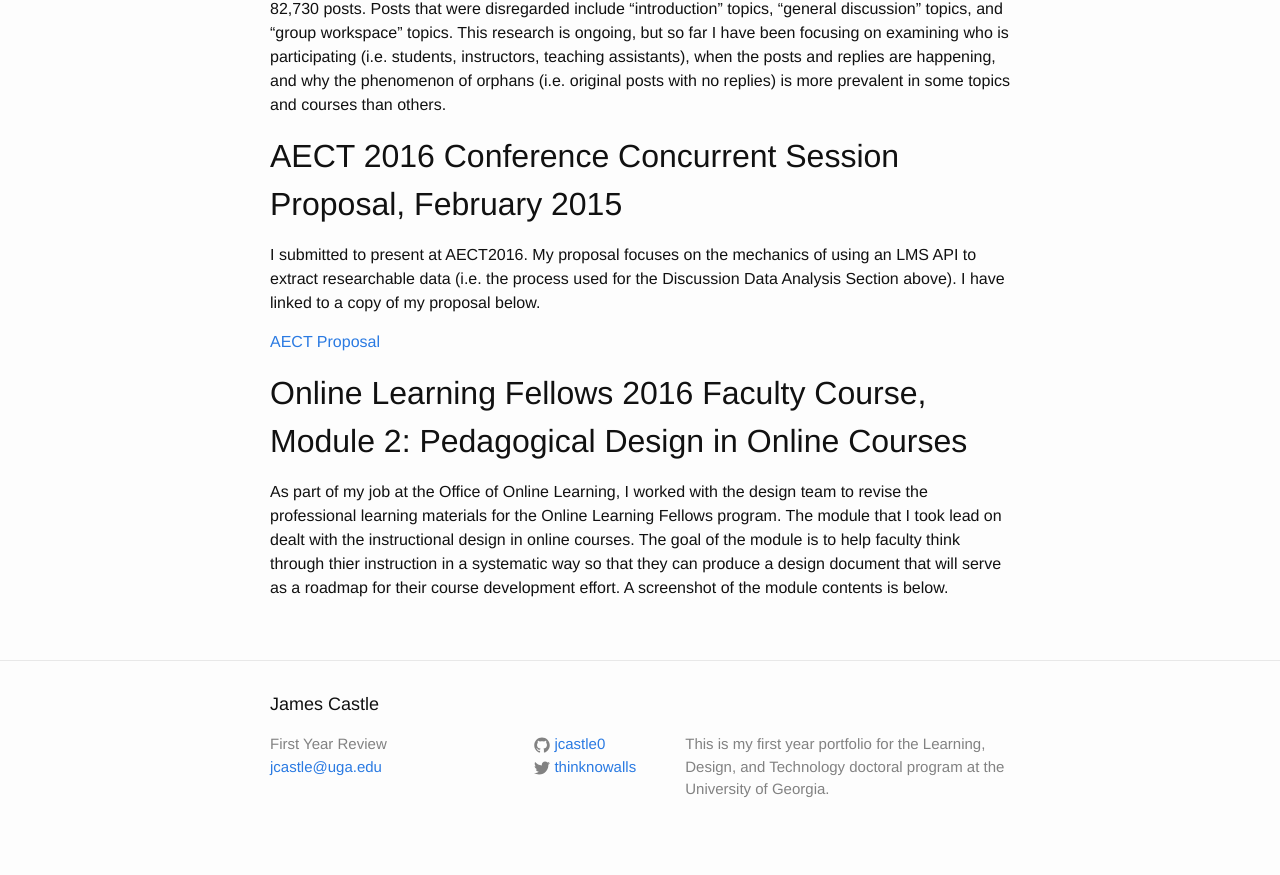
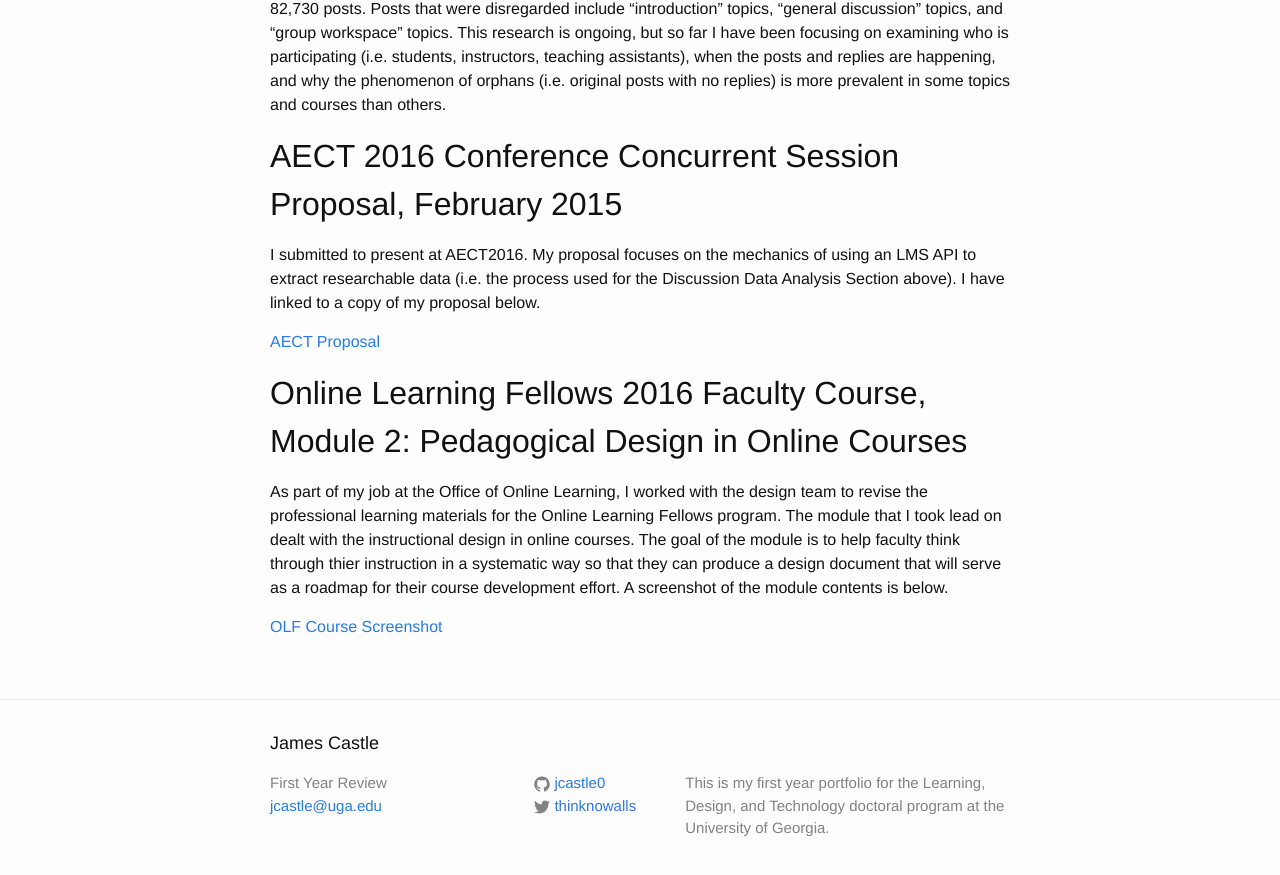
Before and after one commit to jcastle0/ldtportfolio, a Jekyll site: the page built from work.md, in a window 1280 px wide and 900 px high, scrolled down 1104 px. Shown: the top 875 px of the window. Built offline with Jekyll 4.4.1, drawn with Linux system fonts in a browser that asks for light colours.

Commit message:
Update work.md

```diff
--- a/work.md
+++ b/work.md
@@ -32,3 +32,7 @@ I submitted to present at AECT2016. My proposal focuses on the mechanics of usin
 ## Online Learning Fellows 2016 Faculty Course, Module 2: Pedagogical Design in Online Courses
 
 As part of my job at the Office of Online Learning, I worked with the design team to revise the professional learning materials for the Online Learning Fellows program. The module that I took lead on dealt with the instructional design in online courses. The goal of the module is to help faculty think through thier instruction in a systematic way so that they can produce a design document that will serve as a roadmap for their course development effort. A screenshot of the module contents is below.
+
+[OLF Course Screenshot](
+https://drive.google.com/file/d/0BzGBrRPyWKaxS2VnYVc5ZkRZb1k/view?usp=sharing
+)
```
